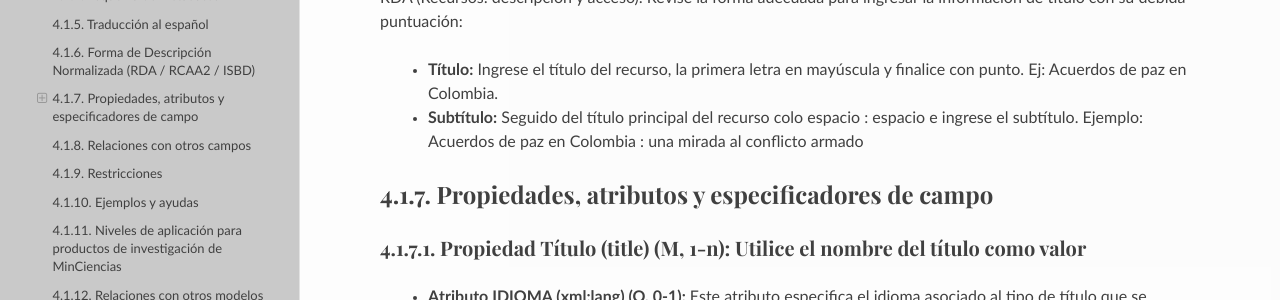
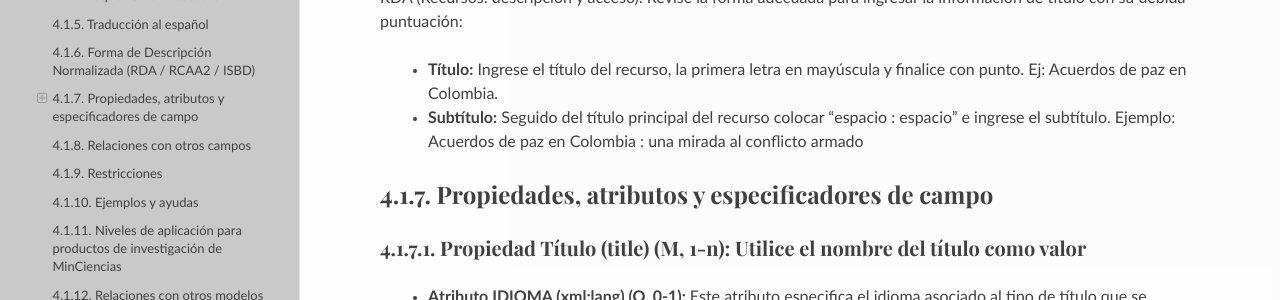
Before and after one commit to rcic/openaire4, a Sphinx documentation site: the page built from docs/field_title.rst, in a window 1280 px wide and 900 px high, scrolled down 854 px. Shown: the part 150-450 px from the top of the window. Built offline with Sphinx 7.4.7 and the Read the Docs theme 2.0.0, drawn with Linux system fonts in a browser that asks for light colours; some web fonts are replaced; a script that is not in the unit is left out.

Commit message:
Update field_title.rst

```diff
--- a/docs/field_title.rst
+++ b/docs/field_title.rst
@@ -41,7 +41,7 @@ Forma de Descripción Normalizada (RDA / RCAA2 / ISBD)
 RDA (Recursos: descripción y acceso): Revise la forma adecuada para ingresar la información de título con su debida puntuación:
 
 	- **Título:** Ingrese el título del recurso, la primera letra en mayúscula y finalice con punto. Ej: Acuerdos de paz en Colombia.
-	- **Subtítulo:** Seguido del título principal del recurso colo espacio : espacio e ingrese el subtítulo. Ejemplo: Acuerdos de paz en Colombia : una mirada al conflicto armado
+	- **Subtítulo:** Seguido del título principal del recurso colocar "espacio : espacio" e ingrese el subtítulo. Ejemplo: Acuerdos de paz en Colombia : una mirada al conflicto armado
 
 Propiedades, atributos y especificadores de campo
 -------------------------------------------------
```
